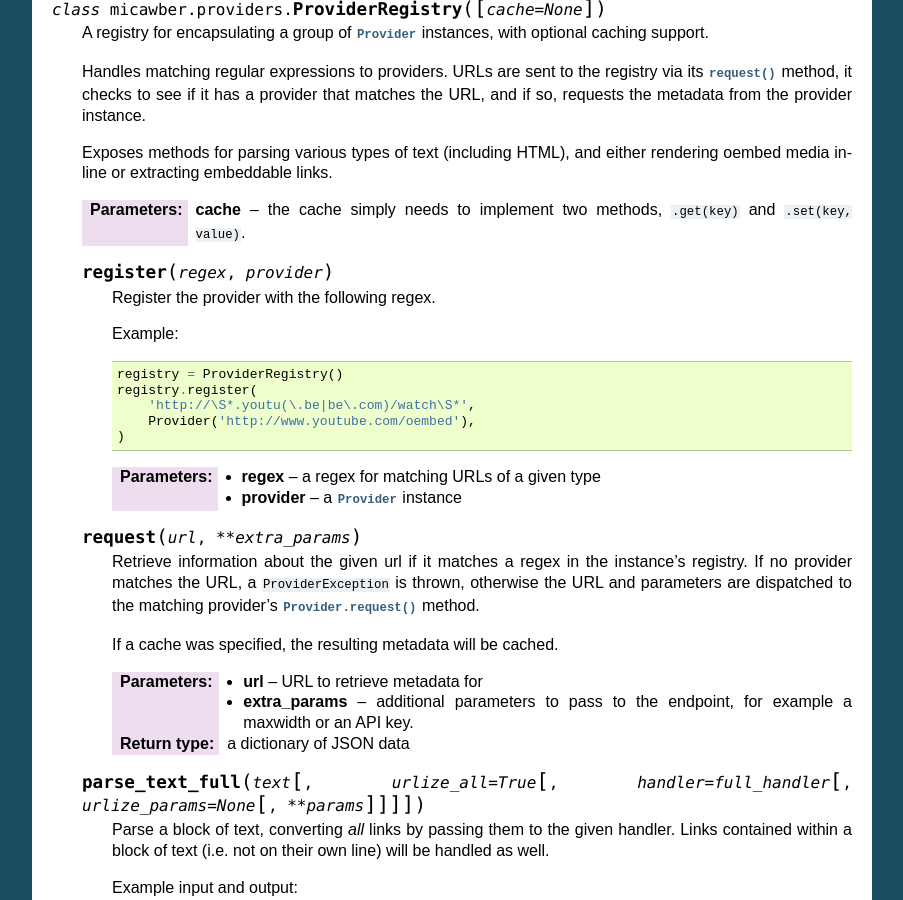
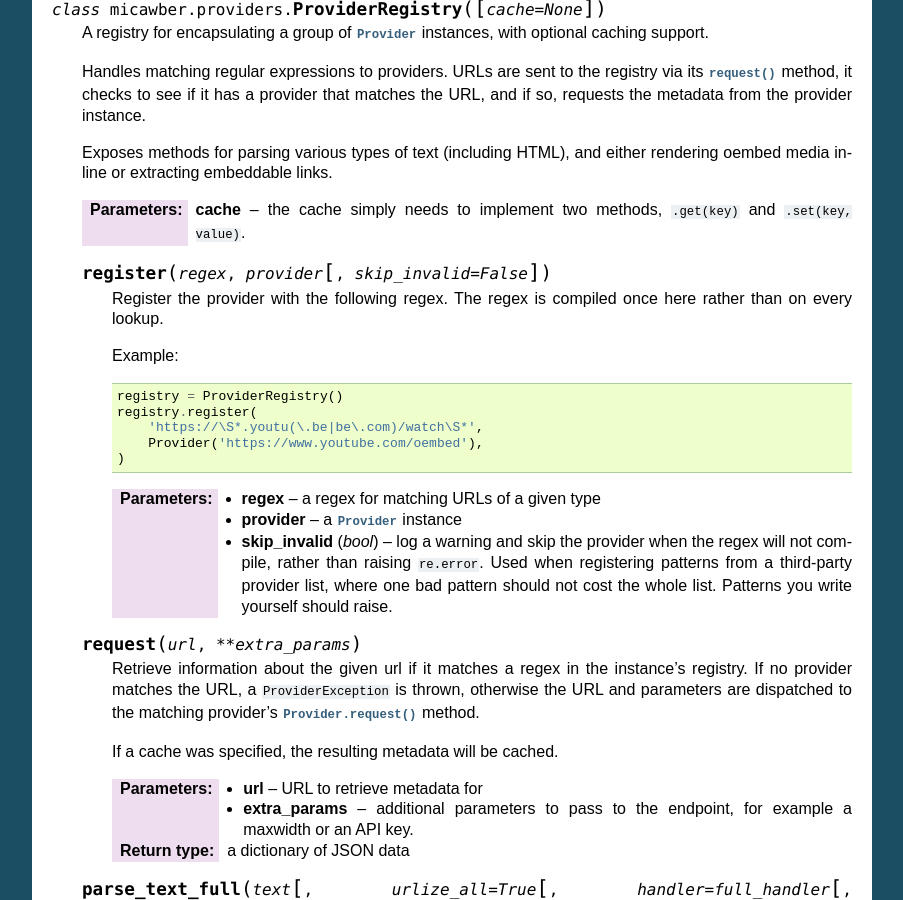
Before and after one commit to coleifer/micawber, a Sphinx documentation site: the page built from docs/api.rst, in a window 1280 px wide and 900 px high, scrolled down 673 px. Shown: the whole window, without its empty margins (198-1101 px from the left). Built offline with Sphinx 7.4.7, drawn with Linux system fonts in a browser that asks for light colours.

Commit message:
Compile regexes, major speedup.
One caveat is that a busted regex will fail to compile at registration
time rather than when attempting to match later, so this ensures that 3p
regexes don't break the whole thing if they come through invalid for any
reason.

```diff
--- a/docs/api.rst
+++ b/docs/api.rst
@@ -11,8 +11,8 @@ Providers
 .. py:class:: Provider(endpoint[, timeout=3.0[, user_agent=None[, **kwargs]]])
 
     The :py:class:`Provider` object is responsible for retrieving metadata about
-    a given URL.  It implements a method called :py:meth:`~Provider.request`, which
-    takes a URL and any parameters, which it sends off to an endpoint.  The endpoint
+    a given URL. It implements a method called :py:meth:`~Provider.request`, which
+    takes a URL and any parameters, which it sends off to an endpoint. The endpoint
     should return a JSON dictionary containing metadata about the resource, which is
     returned to the caller.
 
@@ -20,13 +20,13 @@ Providers
     :param float timeout: socket timeout, in seconds, for requests to the endpoint.
     :param str user_agent: value sent in the ``User-Agent`` header.
     :param kwargs: any additional url parameters to send to the endpoint on each
-        request, used for providing defaults.  An example use-case might be for
+        request, used for providing defaults. An example use-case might be for
         providing an API key on each request.
 
     .. py:method:: request(url, **extra_params)
 
-        Retrieve information about the given url.  By default, will make a HTTP
-        GET request to the endpoint.  The url will be sent to the endpoint, along
+        Retrieve information about the given url. By default, will make a HTTP
+        GET request to the endpoint. The url will be sent to the endpoint, along
         with any parameters specified in the ``extra_params`` and those parameters
         specified when the class was instantiated.
 
@@ -44,7 +44,7 @@ Providers
     A registry for encapsulating a group of :py:class:`Provider` instances,
     with optional caching support.
 
-    Handles matching regular expressions to providers.  URLs are sent to the
+    Handles matching regular expressions to providers. URLs are sent to the
     registry via its :py:meth:`~ProviderRegistry.request` method, it checks to
     see if it has a provider that matches the URL, and if so, requests the
     metadata from the provider instance.
@@ -54,9 +54,10 @@ Providers
 
     :param cache: the cache simply needs to implement two methods, ``.get(key)`` and ``.set(key, value)``.
 
-    .. py:method:: register(regex, provider)
+    .. py:method:: register(regex, provider[, skip_invalid=False])
 
-        Register the provider with the following regex.
+        Register the provider with the following regex. The regex is compiled
+        once here rather than on every lookup.
 
         Example:
 
@@ -64,17 +65,22 @@ Providers
 
             registry = ProviderRegistry()
             registry.register(
-                'http://\S*.youtu(\.be|be\.com)/watch\S*',
-                Provider('http://www.youtube.com/oembed'),
+                'https://\S*.youtu(\.be|be\.com)/watch\S*',
+                Provider('https://www.youtube.com/oembed'),
             )
 
         :param regex: a regex for matching URLs of a given type
         :param provider: a :py:class:`Provider` instance
+        :param bool skip_invalid: log a warning and skip the provider when the
+            regex will not compile, rather than raising ``re.error``. Used when
+            registering patterns from a third-party provider list, where one bad
+            pattern should not cost the whole list. Patterns you write yourself
+            should raise.
 
     .. py:method:: request(url, **extra_params)
 
         Retrieve information about the given url if it matches a regex in the
-        instance's registry.  If no provider matches the URL, a
+        instance's registry. If no provider matches the URL, a
         ``ProviderException`` is thrown, otherwise the URL and parameters are
         dispatched to the matching provider's :py:meth:`Provider.request`
         method.
@@ -89,7 +95,7 @@ Providers
     .. py:method:: parse_text_full(text[, urlize_all=True[, handler=full_handler[, urlize_params=None[, **params]]]])
 
         Parse a block of text, converting *all* links by passing them to the
-        given handler.  Links contained within a block of text (i.e. not on
+        given handler. Links contained within a block of text (i.e. not on
         their own line) will be handled as well.
 
         Example input and output::
@@ -158,7 +164,7 @@ Providers
         :param params: any additional parameters to use when requesting
             metadata, i.e. a maxwidth or maxheight.
         :rtype: returns a 2-tuple containing a list of all URLs and a dict
-            keyed by URL containing any metadata.  If a provider was not found
+            keyed by URL containing any metadata. If a provider was not found
             for a URL it is not listed in the dictionary.
 
     .. py:method:: extract_html(html, **params)
@@ -173,7 +179,7 @@ Providers
         :param params: any additional parameters to use when requesting
             metadata, i.e. a maxwidth or maxheight.
         :rtype: returns a 2-tuple containing a list of all URLs and a dict
-            keyed by URL containing any metadata.  If a provider was not found
+            keyed by URL containing any metadata. If a provider was not found
             for a URL it is not listed in the dictionary.
 
 
@@ -209,7 +215,7 @@ Providers
 .. py:function:: bootstrap_embedly([cache=None[, registry=None[, refresh=False[, timeout=3.0[, **kwargs]]]])
 
     Create a :py:class:`ProviderRegistry` and register as many providers as
-    are supported by `embed.ly <http://embed.ly>`_.  Valid services are
+    are supported by `embed.ly <http://embed.ly>`_. Valid services are
     fetched from http://api.embed.ly/1/services/python and parsed then registered.
 
     .. note::
@@ -236,7 +242,7 @@ Providers
 .. py:function:: bootstrap_noembed([cache=None[, registry=None[, refresh=False[, timeout=3.0[, **kwargs]]]])
 
     Create a :py:class:`ProviderRegistry` and register as many providers as
-    are supported by `noembed.com <http://noembed.com>`_.  Valid services are
+    are supported by `noembed.com <http://noembed.com>`_. Valid services are
     fetched from http://noembed.com/providers and parsed then registered.
 
     .. note::
```
Also changed, not shown: 1 other file.
